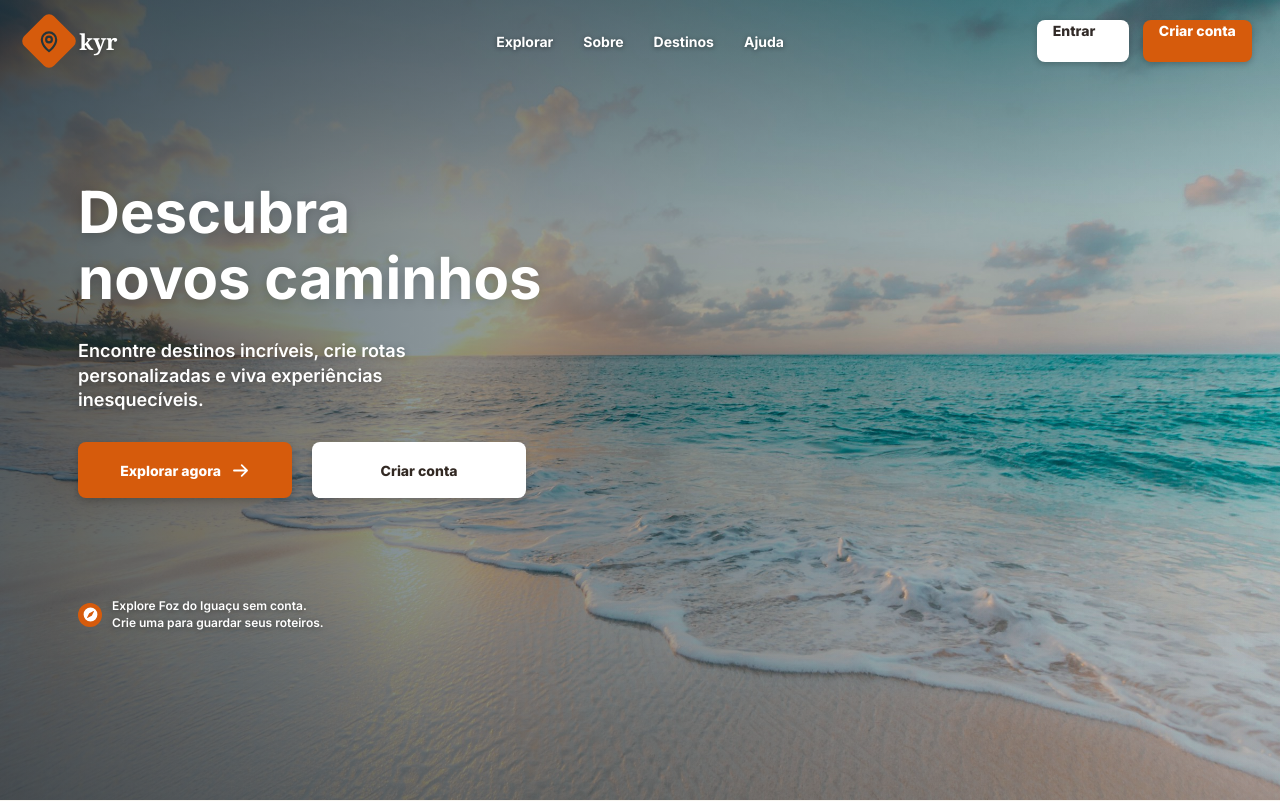
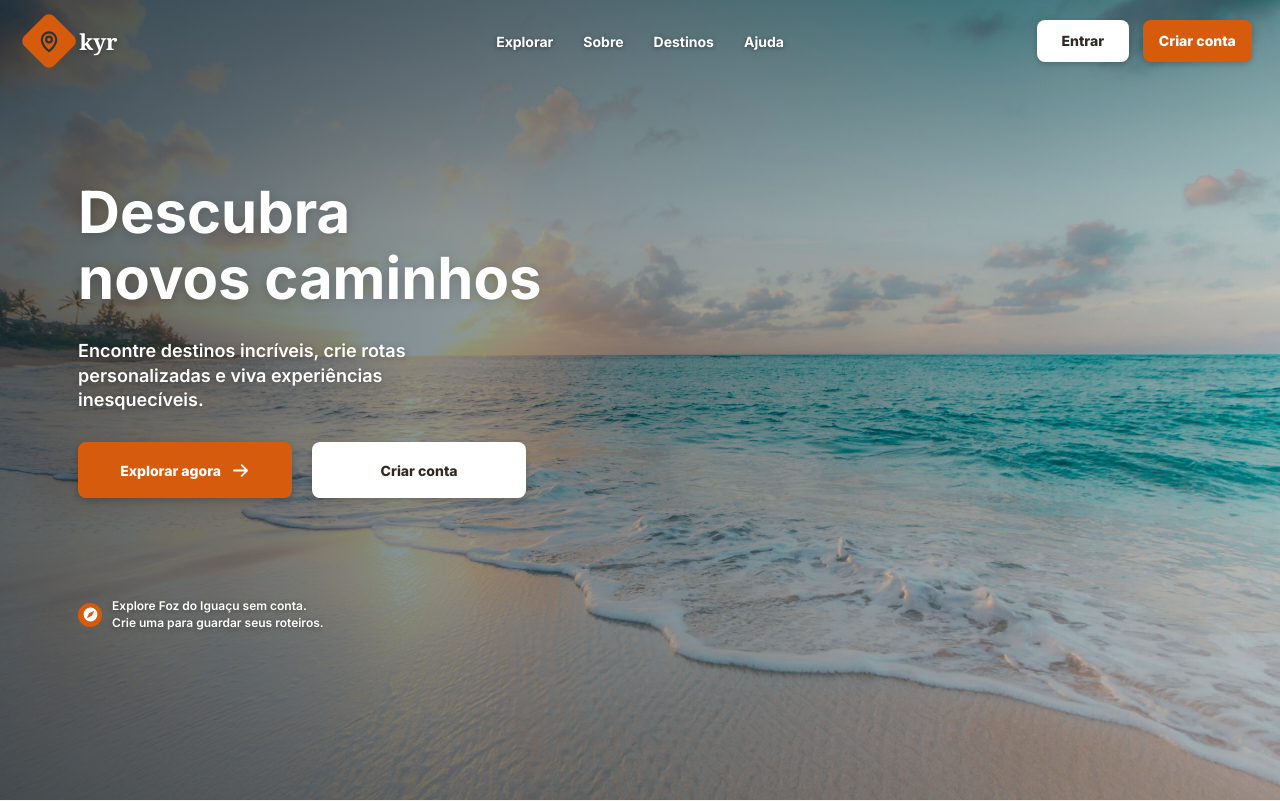
Before and after one commit to KyuCorporation/KYR, a Next.js app in the folder frontend/: page / in a window 1280 px wide. Shown: the top 801 px of the page. Built offline with nearby package versions, Linux system fonts and the light colour scheme.

Commit message:
fix(frontend): centralizar o texto dos botões Entrar e Criar conta na tela inicial
As classes foram escritas para <button>, mas os dois são links (<a>):
sem display flex, o texto ficava colado no topo da área de 42 px.

```diff
--- a/frontend/src/app/home.module.css
+++ b/frontend/src/app/home.module.css
@@ -80,8 +80,12 @@
   gap: 14px;
 }
 
+/* São links (<a>), não botões: sem display flex, o texto ficava colado no topo da área de 42 px. */
 .signIn,
 .signUp {
+  display: inline-flex;
+  align-items: center;
+  justify-content: center;
   min-width: 92px;
   min-height: 42px;
   padding: 0 16px;
@@ -90,6 +94,8 @@
   font: inherit;
   font-size: 14px;
   font-weight: 750;
+  line-height: 1;
+  text-decoration: none;
   box-shadow: 0 2px 6px rgba(0, 0, 0, 0.22);
 }
 
```
